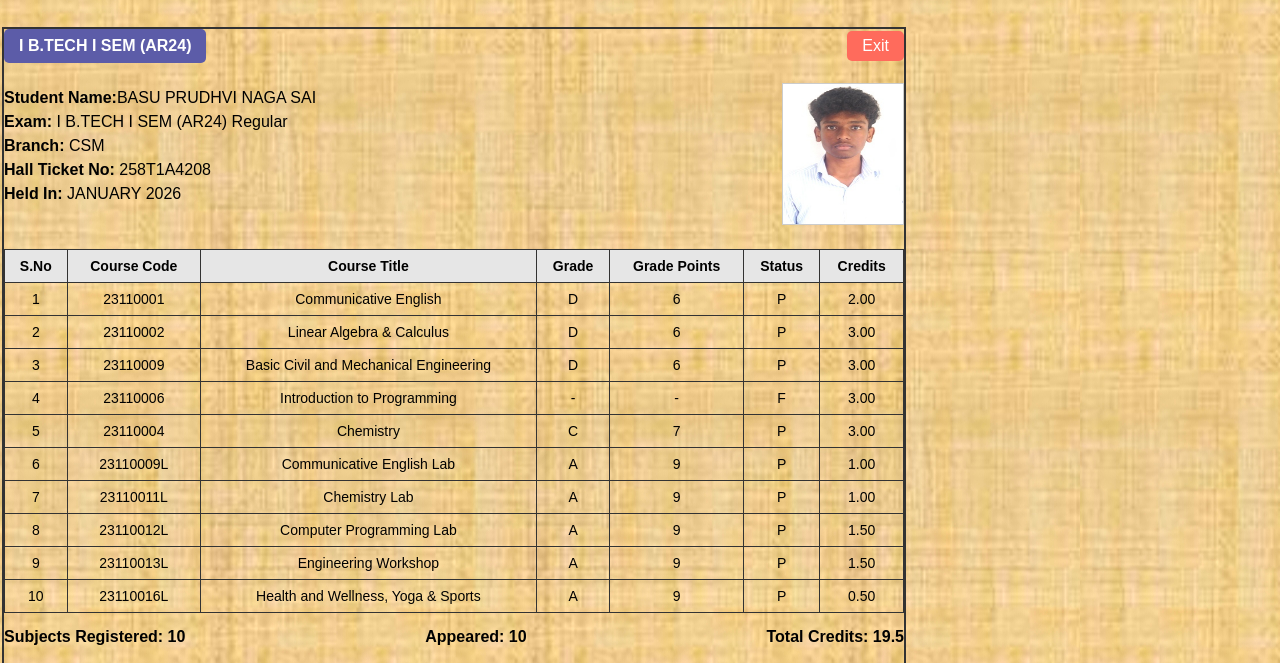
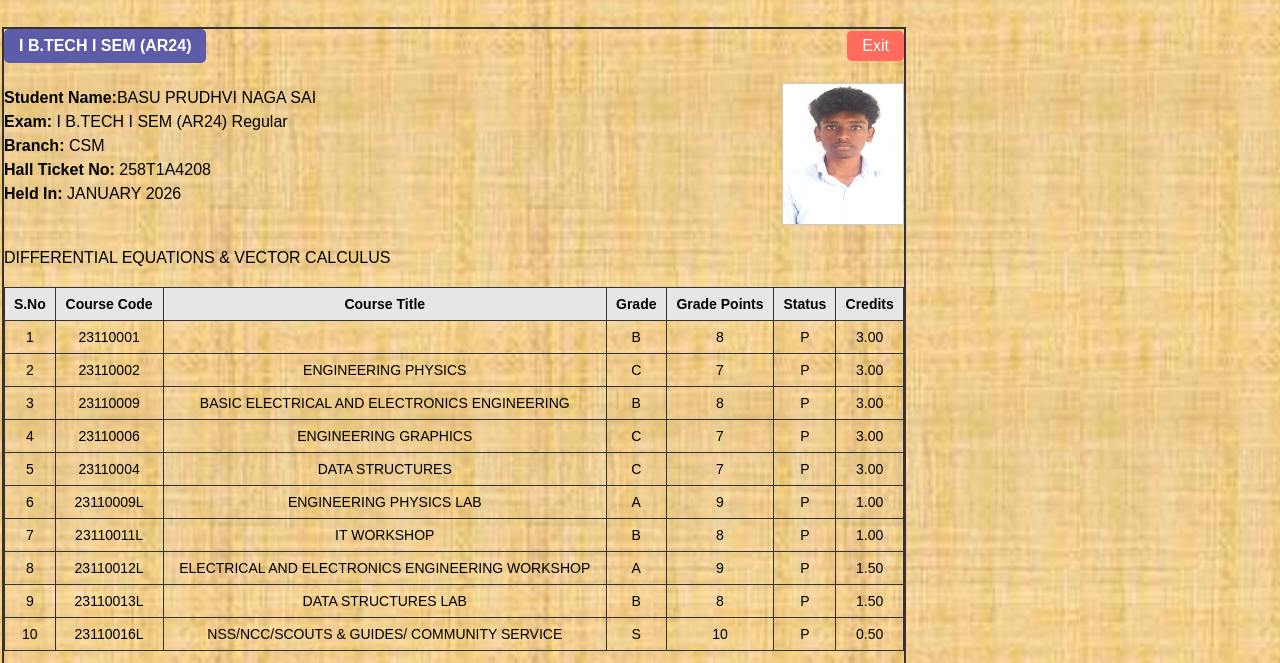
Before and after one commit to rachvi47/A, a plain HTML site: page 4208.html in a window 1280 px wide. Shown: the part 269-932 px from the top of the page. Drawn offline with Linux system fonts and the light colour scheme.

Commit message:
Modify course grades and credits in 4208.html
Updated course details and grades in the HTML file.

```diff
--- a/4208.html
+++ b/4208.html
@@ -143,32 +143,32 @@ font-size:13px;
 <th>Status</th>
 <th>Credits</th>
 </tr>  <tr>
-<td>1</td><td>23110001</td><td>Communicative English</td><td>D</td><td>6</td><td>P</td><td>2.00</td>
+<td>1</td><td>23110001</td><td></td>DIFFERENTIAL EQUATIONS & VECTOR CALCULUS<td>B</td><td>8</td><td>P</td><td>3.00</td>
 </tr>  <tr>
-<td>2</td><td>23110002</td><td>Linear Algebra & Calculus</td><td>D</td><td>6</td><td>P</td><td>3.00</td>
+<td>2</td><td>23110002</td><td>ENGINEERING PHYSICS</td><td>C</td><td>7</td><td>P</td><td>3.00</td>
 </tr>  <tr>
-<td>3</td><td>23110009</td><td>Basic Civil and Mechanical Engineering</td><td>D</td><td>6</td><td>P</td><td>3.00</td>
+<td>3</td><td>23110009</td><td>BASIC ELECTRICAL AND ELECTRONICS ENGINEERING</td><td>B</td><td>8</td><td>P</td><td>3.00</td>
 </tr>  <tr>
-<td>4</td><td>23110006</td><td>Introduction to Programming</td><td>-</td><td>-</td><td>F</td><td>3.00</td>
+<td>4</td><td>23110006</td><td>ENGINEERING GRAPHICS</td><td>C</td><td>7</td><td>P</td><td>3.00</td>
 </tr>  <tr>
-<td>5</td><td>23110004</td><td>Chemistry</td><td>C</td><td>7</td><td>P</td><td>3.00</td>
+<td>5</td><td>23110004</td><td>DATA STRUCTURES</td><td>C</td><td>7</td><td>P</td><td>3.00</td>
 </tr>  <tr>
-<td>6</td><td>23110009L</td><td>Communicative English Lab</td><td>A</td><td>9</td><td>P</td><td>1.00</td>
+<td>6</td><td>23110009L</td><td>ENGINEERING PHYSICS LAB</td><td>A</td><td>9</td><td>P</td><td>1.00</td>
 </tr>  <tr>
-<td>7</td><td>23110011L</td><td>Chemistry Lab</td><td>A</td><td>9</td><td>P</td><td>1.00</td>
+<td>7</td><td>23110011L</td><td>IT WORKSHOP</td><td>B</td><td>8</td><td>P</td><td>1.00</td>
 </tr>  <tr>
-<td>8</td><td>23110012L</td><td>Computer Programming Lab</td><td>A</td><td>9</td><td>P</td><td>1.50</td>
+<td>8</td><td>23110012L</td><td>ELECTRICAL AND ELECTRONICS ENGINEERING WORKSHOP</td><td>A</td><td>9</td><td>P</td><td>1.50</td>
 </tr>  <tr>
-<td>9</td><td>23110013L</td><td>Engineering Workshop</td><td>A</td><td>9</td><td>P</td><td>1.50</td>
+<td>9</td><td>23110013L</td><td>DATA STRUCTURES LAB</td><td>B</td><td>8</td><td>P</td><td>1.50</td>
 </tr>  <tr>
-<td>10</td><td>23110016L</td><td>Health and Wellness, Yoga & Sports</td><td>A</td><td>9</td><td>P</td><td>0.50</td>
+<td>10</td><td>23110016L</td><td>NSS/NCC/SCOUTS & GUIDES/ COMMUNITY SERVICE</td><td>S</td><td>10</td><td>P</td><td>0.50</td>
 </tr>  </table>  <div class="summary">
 <div>Subjects Registered: 10</div>
 <div>Appeared: 10</div>
-<div>Total Credits: 19.5</div>
+<div>Total Credits: 20.5</div>
 </div>  <div class="footer">
 <p><strong>Medium of Instructions and Examinations:</strong> English</p>
-<p><strong>Semester Grade Point Average (SGPA):</strong>F</p>
+<p><strong>Semester Grade Point Average (SGPA):</strong>7.73</p>
 <p>MP: Malpractice | WH: Withheld | P: Pass | F: Fail | AB: Absent</p>
 </div>  <div class="signatures">
 <div>Verified By</div>
```
